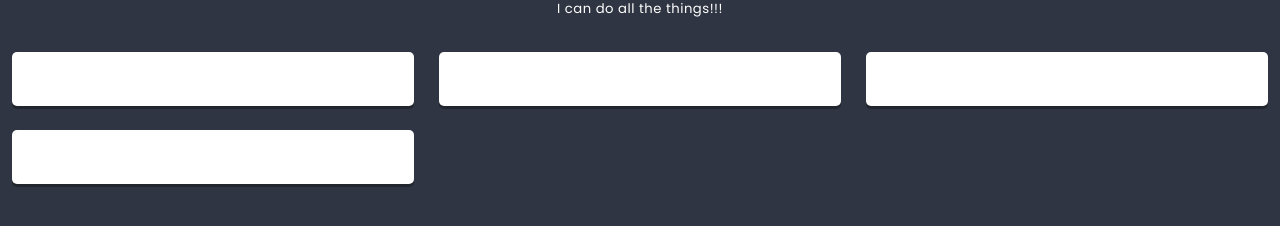
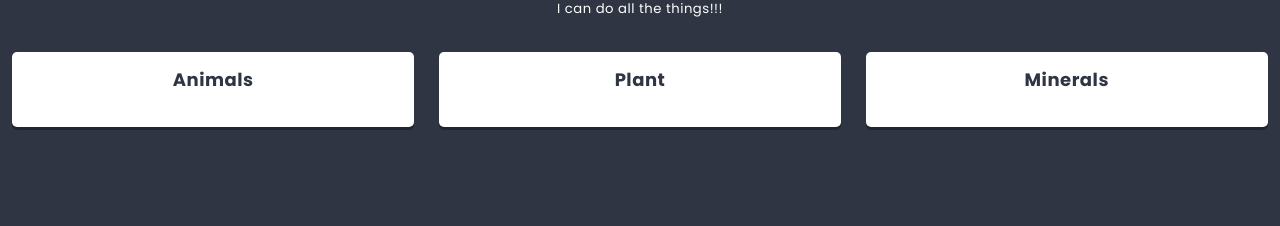
Before and after one commit to TomaszJarosiewicz/reat-app, a React app: page / in a window 1280 px wide. Shown: the part 380-606 px from the top of the page. Built offline with nearby package versions, Linux system fonts and the light colour scheme.

Commit message:
Fixbug for component Column

```diff
--- a/src/components/App/App.js
+++ b/src/components/App/App.js
@@ -1,6 +1,5 @@
 import React from 'react';
 import List from '../List/List.js';
-import Column from '../Column/Column.js';
 import styles from './App.scss';
 
 class App extends React.Component {
@@ -10,13 +9,8 @@ class App extends React.Component {
         <h1 className={styles.title}>My first React app</h1>
         <h2 className={styles.subtitle}>Hello world!</h2>
         <List
-        title={['Things to do ', <sup key='1'>soon!</sup>]}
-        image={'http://uploads.kodilla.com/bootcamp/fer/11.react/space.png'}
-        />
-        <Column
-          title={'Animals'}
-          title={'Plant'}
-          title={'Minerals'}
+          title={['Things to do ', <sup key='1'>soon!</sup>]}
+          image={'http://uploads.kodilla.com/bootcamp/fer/11.react/space.png'}
         />
       </main>
     )
--- a/src/components/Column/Column.js
+++ b/src/components/Column/Column.js
@@ -1,14 +1,19 @@
 import React from 'react';
+import PropTypes from 'prop-types';
 import styles from './Column.scss';
 
 class Column extends React.Component {
     render() {
         return (
         <section className={styles.component}>
-            <h3 className={styles.title}></h3>
+            <h3 className={styles.title}>{this.props.titleText}</h3>
         </section>
         )
     }
 }
 
+Column.propTypes = {
+    titleText: PropTypes.node
+};
+
 export default Column;
--- a/src/components/List/List.js
+++ b/src/components/List/List.js
@@ -23,9 +23,9 @@ class List extends React.Component {
                 {this.props.children}
             </div>
             <div className={styles.columns}>
-                <Column titleText={this.props.title} />
-                <Column titleText={this.props.title} />
-                <Column titleText={this.props.title} />
+                <Column titleText={'Animals'} />
+                <Column titleText={'Plant'} />
+                <Column titleText={'Minerals'} />
             </div>
         </section>
         )
```
